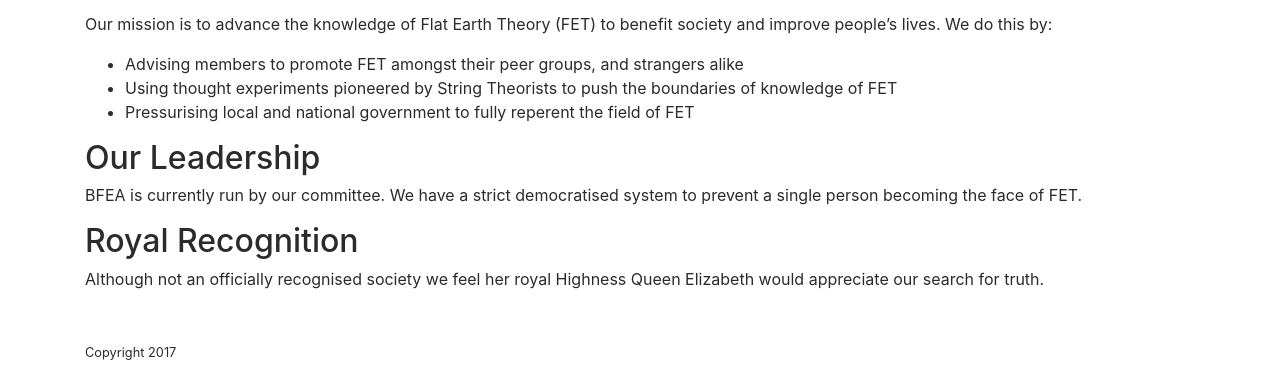
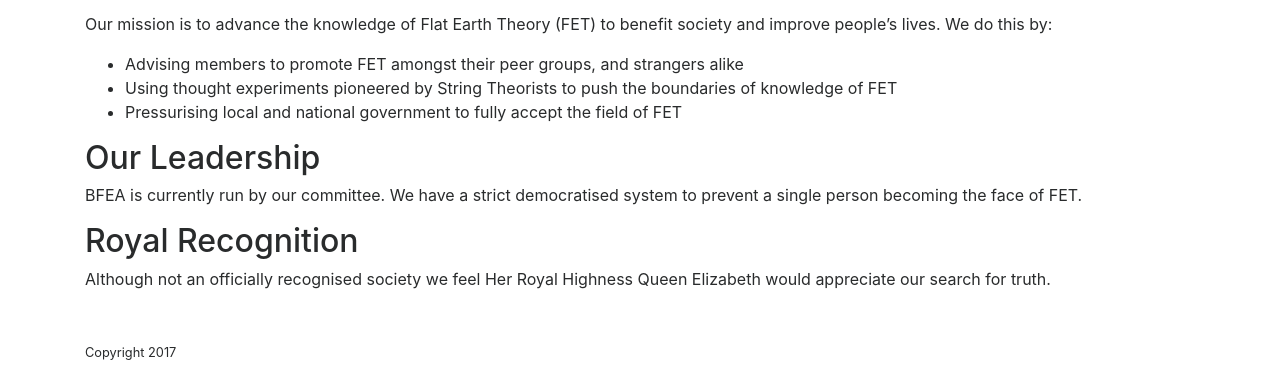
Before and after one commit to krussll/etsysimplicity, a Jekyll site: the page built from about.md, in a window 1280 px wide. Shown: the part 259-637 px from the top of the page. Built offline with Jekyll 4.4.1, drawn with Linux system fonts in a browser that asks for light colours; a script that is not in the unit is left out; our own code applies the rules of GitHub Pages for plain Markdown files.

Commit message:
Update about.md

```diff
--- a/about.md
+++ b/about.md
@@ -11,7 +11,7 @@ BFEA (formally RBFES) is a leading scientific and professional organization repr
 Our mission is to advance the knowledge of Flat Earth Theory (FET) to benefit society and improve people's lives. We do this by:
 - Advising members to promote FET amongst their peer groups, and strangers alike
 - Using thought experiments pioneered by String Theorists to push the boundaries of knowledge of FET
-- Pressurising local and national government to fully reperent the field of FET
+- Pressurising local and national government to fully accept the field of FET
 
 ## Our Leadership
 
@@ -19,4 +19,4 @@ BFEA is currently run by our committee. We have a strict democratised system to
 
 ## Royal Recognition
 
-Although not an officially recognised society we feel her royal Highness Queen Elizabeth would appreciate our search for truth.
+Although not an officially recognised society we feel Her Royal Highness Queen Elizabeth would appreciate our search for truth.
```
